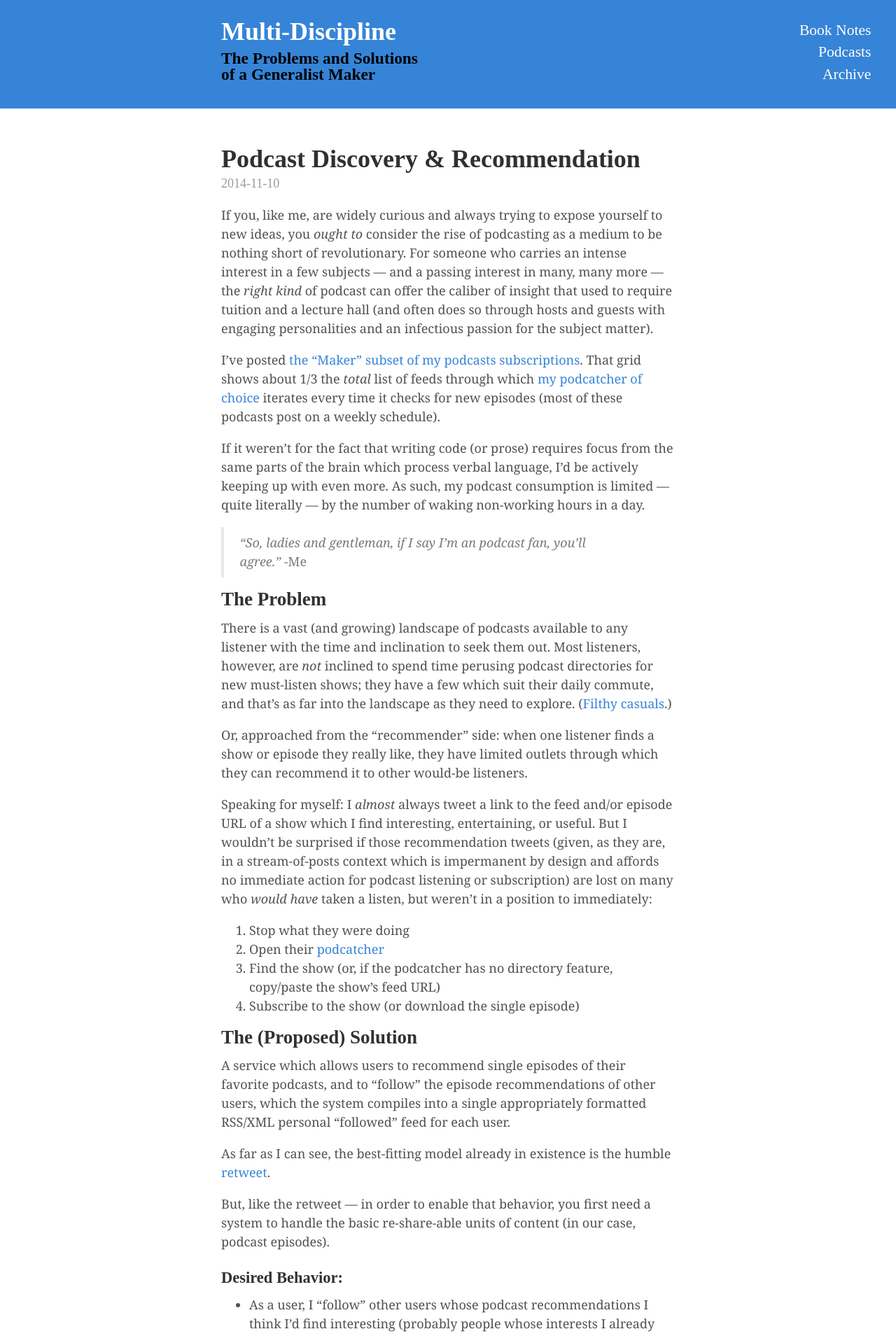
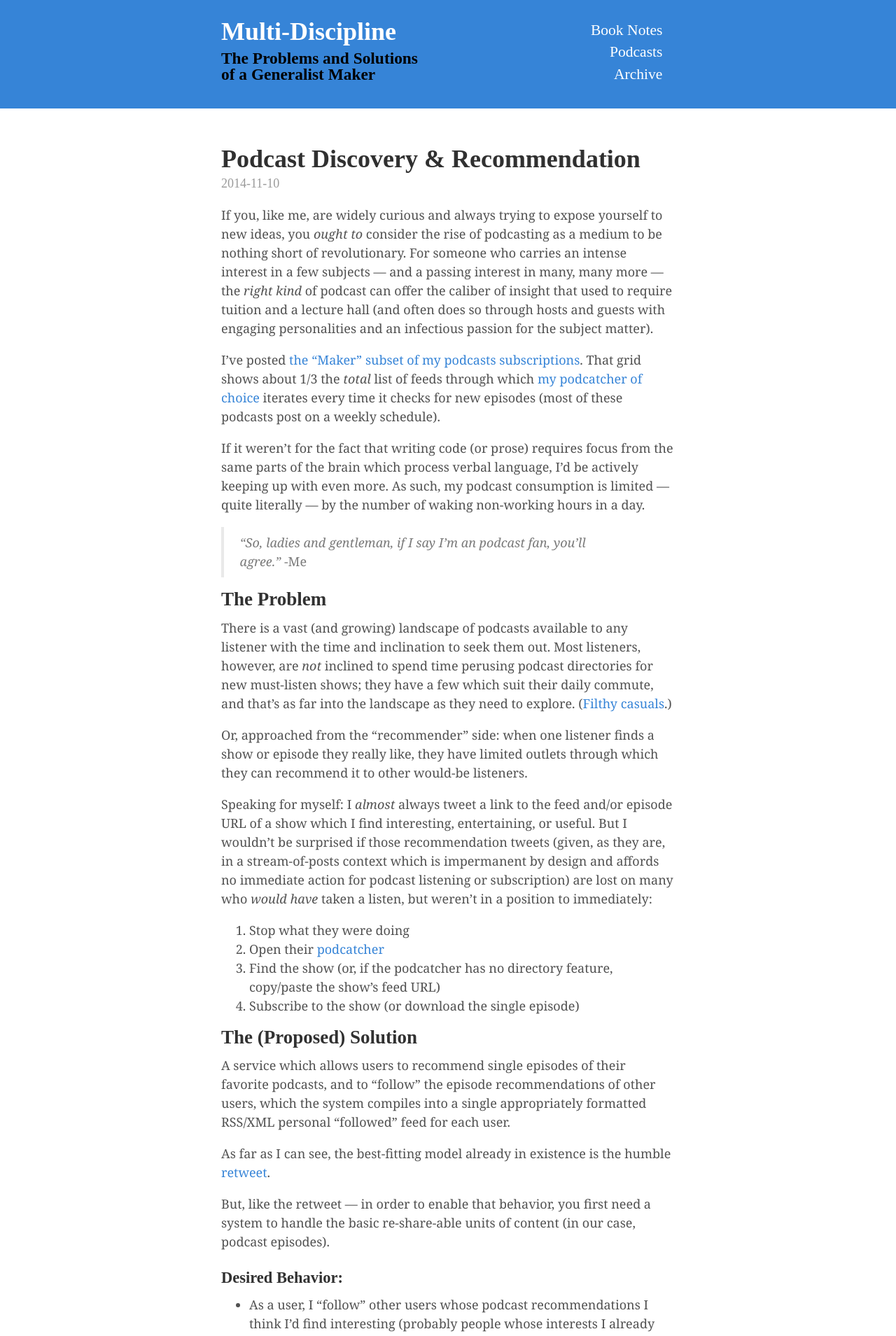
Before and after one commit to jasonmklug/multi-discipline, a Jekyll site: the page built from index.html, in a window 1280 px wide. Shown: the top 1909 px of the page at 70% size. Built offline with Jekyll 4.4.1, drawn with Linux system fonts in a browser that asks for light colours; Markdown is read by kramdown in place of the engine named in the settings; the list of posts is cut into pages by our own code.

Commit message:
Fix mis-nesting issue with masthead container, and fix margins of footer ul.nav_links at not-smallest viewport

```diff
--- a/_layouts/default.html
+++ b/_layouts/default.html
@@ -11,7 +11,6 @@
           <a href="{{ site.baseurl }}" title="Home">{{ site.title }}</a>
           <span class="subhead">{{ site.tagline }}</span>
         </h2>
-      </div>
         <ul class="nav_links">
           <li class="nav_link">
             <a href="/book_notes">Book Notes</a>
@@ -23,6 +22,7 @@
             <a href="/archive">Archive</a>
           </li>
         </ul>
+      </div>
     </div>
 
     <div class="container content">
--- a/public/css/general.scss
+++ b/public/css/general.scss
@@ -630,7 +630,7 @@ ul.post_list {
   .masthead ul.nav_links, .footer ul.nav_links {
     float: right;
     width: 30%;
-    margin: 0 1rem 0 0;
+    margin: 0 0 0 0;
     text-align: right;
     li.nav_link {
       display: block;
@@ -647,7 +647,7 @@ ul.post_list {
   .footer {
     padding: 1.5rem 0 2rem 0;
     ul.nav_links {
-      margin-right: 0rem;
+      margin: 0 0 0 0;
       li.nav_link {
       }
     }
```
Lines whose indentation alone changed are shown as unchanged.
